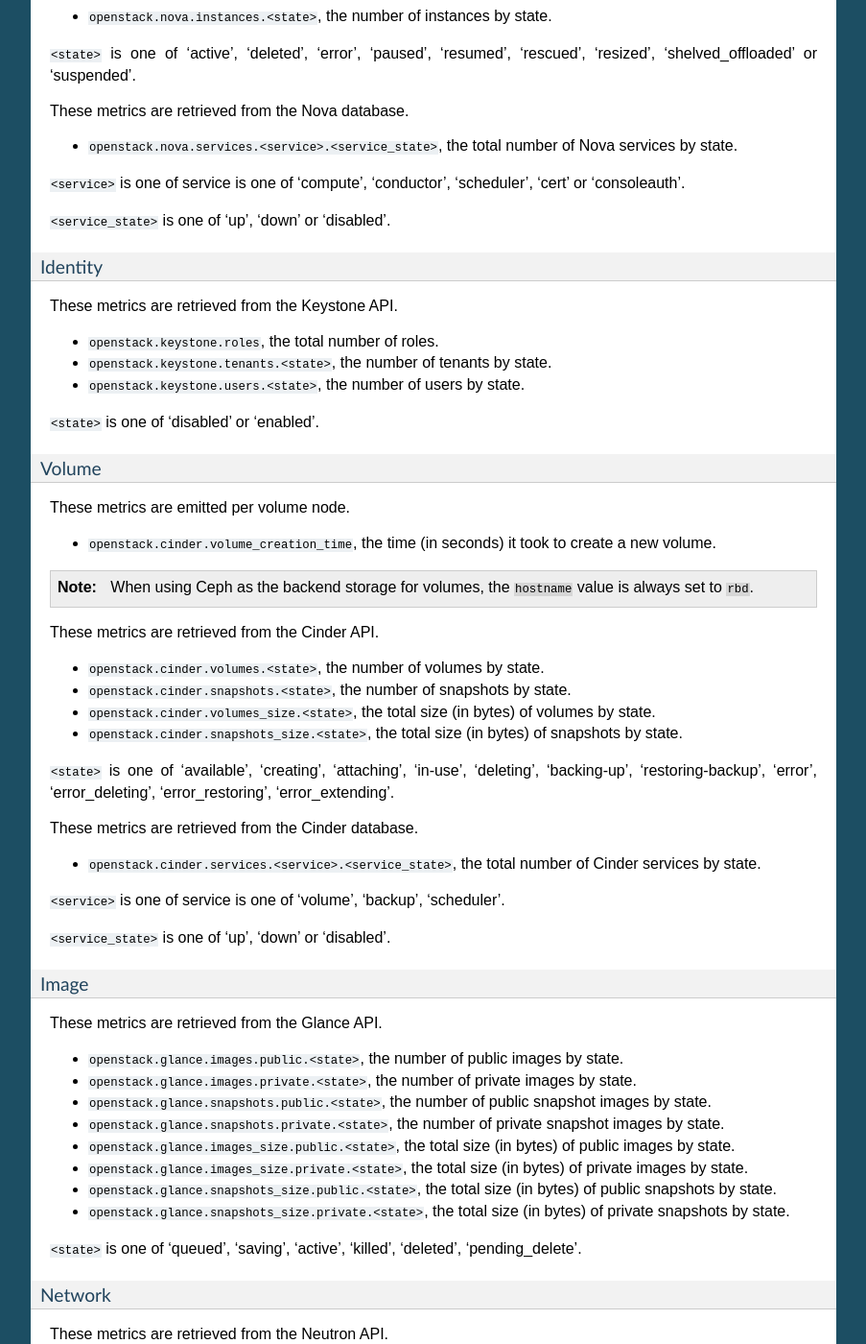
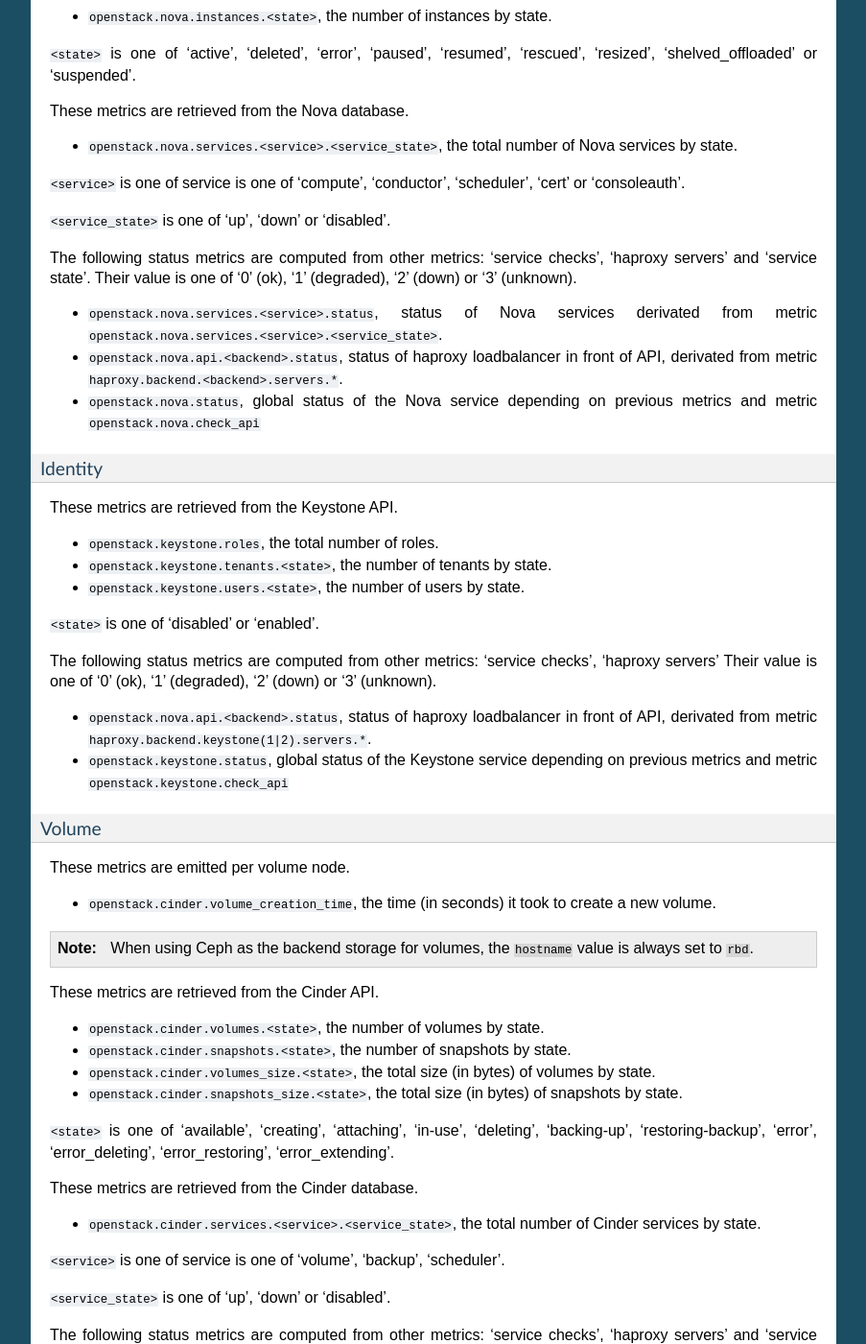
Before and after one commit to openstack-archive/fuel-plugin-lma-collector, a Sphinx documentation site: the page built from doc/source/metrics.rst, in a window 1280 px wide and 1400 px high, scrolled down 8404 px. Shown: the whole window at 96% size, without its empty margins (198-1101 px from the left). Built offline with Sphinx 7.4.7, drawn with Linux system fonts in a browser that asks for light colours; some of the changed text lies outside the part shown.

Commit message:
Add service status metrics
Change-Id: Ifa34edadce87e1ecdd131315462f80b49c7edd6d

```diff
--- a/doc/source/metrics/openstack.rst
+++ b/doc/source/metrics/openstack.rst
@@ -38,6 +38,12 @@
 
 ``<service_state>`` is one of 'up', 'down' or 'disabled'.
 
+The following status metrics are computed from other metrics: 'service checks', 'haproxy servers' and 'service state'.
+Their value is one of '0' (ok), '1' (degraded), '2' (down) or '3' (unknown).
+
+* ``openstack.nova.services.<service>.status``, status of Nova services derivated from metric ``openstack.nova.services.<service>.<service_state>``.
+* ``openstack.nova.api.<backend>.status``, status of haproxy loadbalancer in front of API, derivated from metric ``haproxy.backend.<backend>.servers.*``.
+* ``openstack.nova.status``, global status of the Nova service depending on previous metrics and metric ``openstack.nova.check_api``
 
 Identity
 ^^^^^^^^
@@ -49,6 +55,12 @@
 * ``openstack.keystone.users.<state>``, the number of users by state.
 
 ``<state>`` is one of 'disabled' or 'enabled'.
+
+The following status metrics are computed from other metrics: 'service checks', 'haproxy servers'
+Their value is one of '0' (ok), '1' (degraded), '2' (down) or '3' (unknown).
+
+* ``openstack.nova.api.<backend>.status``, status of haproxy loadbalancer in front of API, derivated from metric ``haproxy.backend.keystone(1|2).servers.*``.
+* ``openstack.keystone.status``, global status of the Keystone service depending on previous metrics and metric ``openstack.keystone.check_api``
 
 Volume
 ^^^^^^
@@ -77,6 +89,12 @@
 
 ``<service_state>`` is one of 'up', 'down' or 'disabled'.
 
+The following status metrics are computed from other metrics: 'service checks', 'haproxy servers' and 'service state'.
+Their value is one of '0' (ok), '1' (degraded), '2' (down) or '3' (unknown).
+
+* ``openstack.cinder.services.<service>.status``, status of Nova services derivated from metric ``openstack.cinder.services.<service>.<service_state>``.
+* ``openstack.cinder.api.<backend>.status``, status of haproxy loadbalancer in front of API, derivated from metric ``haproxy.backend.cinder-api.servers.*``.
+* ``openstack.cinder.status``, global status of the Cinder service depending on previous metrics and metric ``openstack.cinder.check_api``
 
 Image
 ^^^^^
@@ -93,6 +111,12 @@
 * ``openstack.glance.snapshots_size.private.<state>``, the total size (in bytes) of private snapshots by state.
 
 ``<state>`` is one of 'queued', 'saving', 'active', 'killed', 'deleted', 'pending_delete'.
+
+The following status metrics are computed from other metrics: 'service checks' and 'haproxy servers'.
+Their value is one of '0' (ok), '1' (degraded), '2' (down) or '3' (unknown).
+
+* ``openstack.glance.api.<backend>.status``, status of haproxy loadbalancer in front of API, derivated from metric ``haproxy.backend.glance-(api|registry).servers.*``.
+* ``openstack.glance.status``, global status of the Cinder service depending on previous metrics and metric ``openstack.glance.check_api``
 
 Network
 ^^^^^^^
@@ -123,6 +147,12 @@
 
 ``<agent_state>`` is one of 'up', 'down' or 'disabled'.
 
+The following status metrics are computed from other metrics: 'service checks', 'haproxy servers' and 'agent states'.
+Their value is one of '0' (ok), '1' (degraded), '2' (down) or '3' (unknown).
+
+* ``openstack.neutron.agents.<agent_type>.status``, status of Nova services derivated from metric ``openstack.neutron.agents.<agent_type>.<agent_state>``.
+* ``openstack.neutron.api.neutron.status``, status of haproxy loadbalancer in front of API, derivated from metric ``haproxy.backend.neutron.servers.*``.
+* ``openstack.neutron.status``, global status of the Neutron service depending on previous metrics and metric ``openstack.neutron.check_api``.
 
 API response times
 ^^^^^^^^^^^^^^^^^^
```
Also changed, not shown: 5 other files.
